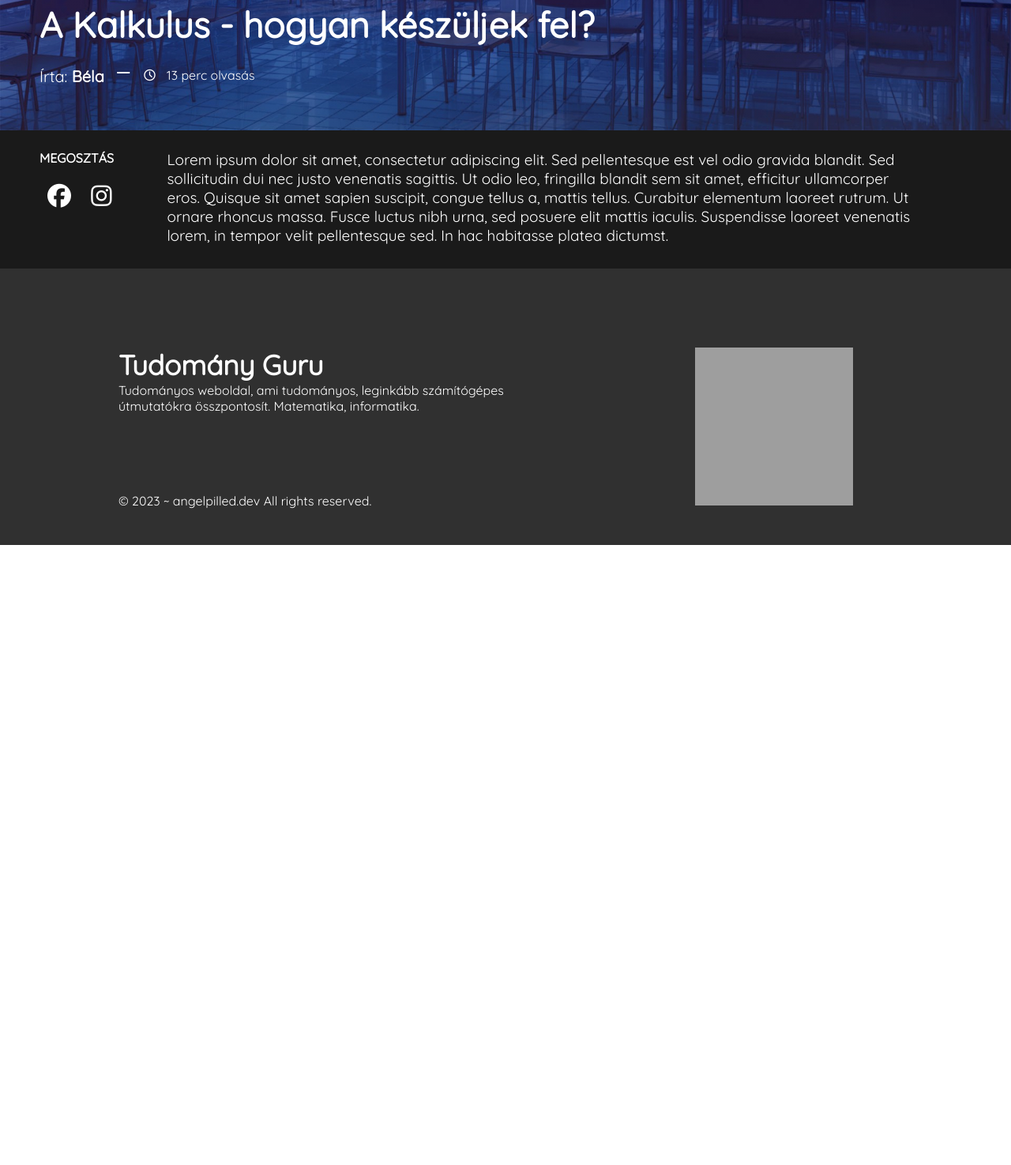
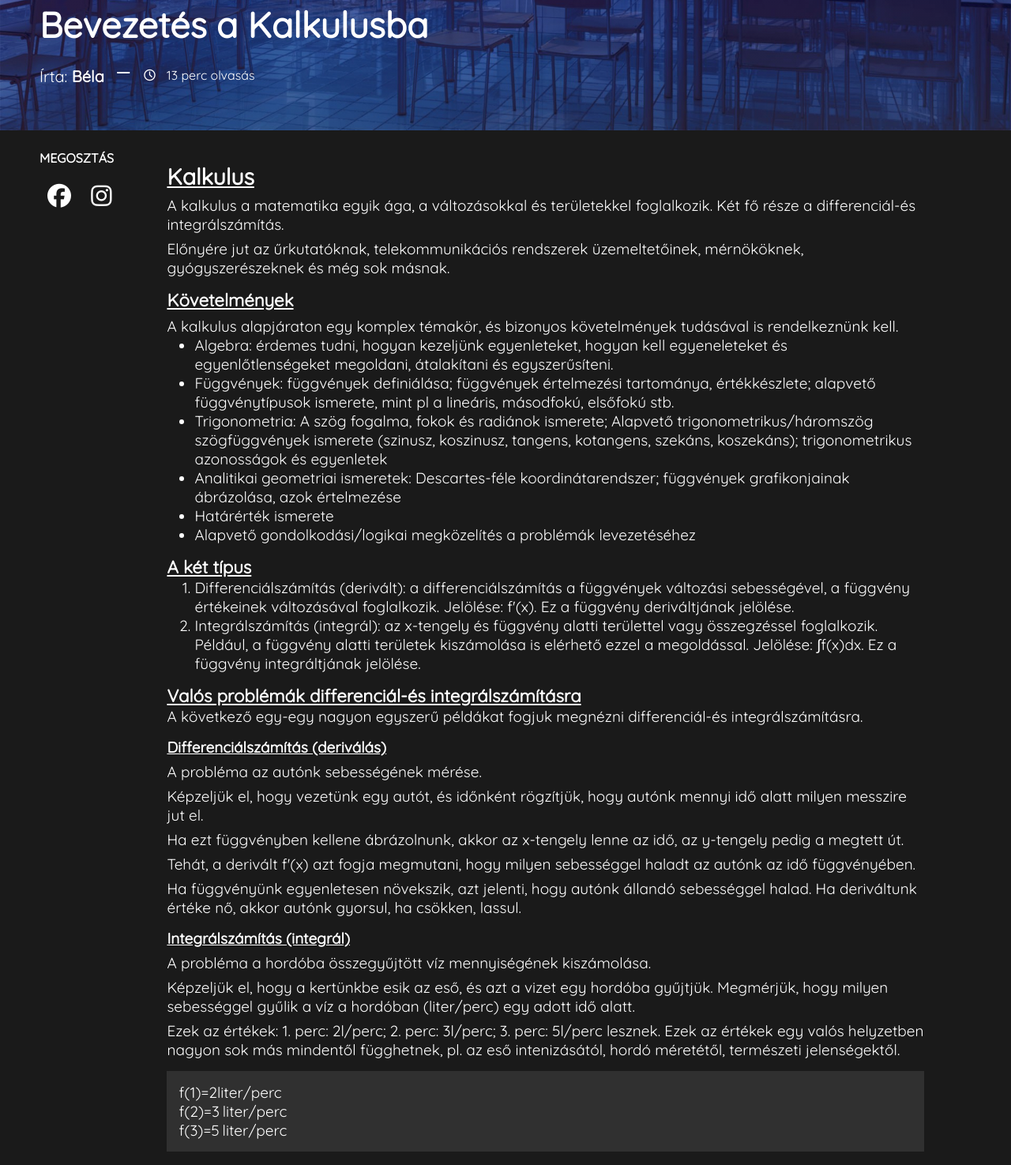
Before and after one commit to angelpilled/erettsegi-web, a plain HTML site: page pages/blog/matek/kalkulus.html in a window 1280 px wide. Shown: the part 525-2000 px from the top of the page at 79% size. Before the commit the page ends 1215 px from the top, so only its background shows below. Drawn offline with nearby package versions, Linux system fonts and the light colour scheme; grey boxes are pictures that could not be loaded.

Commit message:
frissitve

```diff
--- a/css/style.css
+++ b/css/style.css
@@ -319,8 +319,12 @@ footer {
 	margin-left: 35px;
 }
 
-.grid-content h2 {
+.grid-content h2, .grid-content h3, .grid-content h4 {
 	margin-top: 15px;
+}
+
+h4, h3, h2 {
+	text-decoration: underline;
 }
 
 .grid-content p {
@@ -331,6 +335,11 @@ footer {
 	background-color: #595959;
 }
 
+.math-snippet {
+	margin-top: 15px;
+	background-color: #303030;
+	padding: 15px;
+}
 
 .grid-right {
 	grid-area: grid-right;
--- a/pages/blog/matek/kalkulus.html
+++ b/pages/blog/matek/kalkulus.html
@@ -26,7 +26,7 @@
 		<div class="bl-latest">
 		<div class="blog-attributes centered">
 
-			<span class="blog-title">A Kalkulus - hogyan készüljek fel?</span><br>
+			<span class="blog-title">Bevezetés a Kalkulusba</span><br>
 			<span class="author-line">Írta: <span class="by-author">Béla</span></span>
 			<span class="material-symbols-outlined">horizontal_rule</span>
 			<span class="material-symbols-outlined clock">schedule</span>
@@ -41,7 +41,56 @@
 			<div class="grid-share" id="share-placeholder"></div>
 
 			<div class="grid-content">
-				Lorem ipsum dolor sit amet, consectetur adipiscing elit. Sed pellentesque est vel odio gravida blandit. Sed sollicitudin dui nec justo venenatis sagittis. Ut odio leo, fringilla blandit sem sit amet, efficitur ullamcorper eros. Quisque sit amet sapien suscipit, congue tellus a, mattis tellus. Curabitur elementum laoreet rutrum. Ut ornare rhoncus massa. Fusce luctus nibh urna, sed posuere elit mattis iaculis. Suspendisse laoreet venenatis lorem, in tempor velit pellentesque sed. In hac habitasse platea dictumst.
+				<h2>Kalkulus</h2>
+				<p>A kalkulus a matematika egyik ága, a változásokkal és területekkel foglalkozik. Két fő része a differenciál-és integrálszámítás.</p>
+				<p>Előnyére jut az űrkutatóknak, telekommunikációs rendszerek üzemeltetőinek, mérnököknek, gyógyszerészeknek és még sok másnak.</p>
+
+				<h3>Követelmények</h3>
+				<p>A kalkulus alapjáraton egy komplex témakör, és bizonyos követelmények tudásával is rendelkeznünk kell.</p>
+				<ul>
+					<li>Algebra: érdemes tudni, hogyan kezeljünk egyenleteket, hogyan kell egyeneleteket és egyenlőtlenségeket megoldani, átalakítani és egyszerűsíteni.</li>
+					<li>Függvények: függvények definiálása; függvények értelmezési tartománya, értékkészlete; alapvető függvénytípusok ismerete, mint pl a lineáris, másodfokú, elsőfokú stb.</li>
+					<li>Trigonometria: A szög fogalma, fokok és radiánok ismerete; Alapvető trigonometrikus/háromszög szögfüggvények ismerete (szinusz, koszinusz, tangens, kotangens, szekáns, koszekáns); trigonometrikus azonosságok és egyenletek</li>
+					<li>Analitikai geometriai ismeretek: Descartes-féle koordinátarendszer; függvények grafikonjainak ábrázolása, azok értelmezése</li>
+					<li>Határérték ismerete</li>
+					<li>Alapvető gondolkodási/logikai megközelítés a problémák levezetéséhez</li>
+				</ul>
+
+				<h3>A két típus</h3>
+
+				<ol>
+				<li>Differenciálszámítás (derivált): a differenciálszámítás a függvények változási sebességével, a függvény értékeinek változásával foglalkozik.
+					Jelölése: f'(x). Ez a függvény deriváltjának jelölése.</li>
+
+				<li>Integrálszámítás (integrál): az x-tengely és függvény alatti területtel vagy összegzéssel foglalkozik. Például, a függvény alatti területek kiszámolása is elérhető ezzel a megoldással.
+					Jelölése: ∫f(x)dx. Ez a függvény integráltjának jelölése.</li>
+				</ol>
+
+				<h3>Valós problémák differenciál-és integrálszámításra</h3>
+
+				A következő egy-egy nagyon egyszerű példákat fogjuk megnézni differenciál-és integrálszámításra.
+
+				<h4>Differenciálszámítás (deriválás)</h4>
+				<p>A probléma az autónk sebességének mérése.</p>
+				<p>Képzeljük el, hogy vezetünk egy autót, és időnként rögzítjük, hogy autónk mennyi idő alatt milyen messzire jut el.</p>
+				<p>Ha ezt függvényben kellene ábrázolnunk, akkor az x-tengely lenne az idő, az y-tengely pedig a megtett út.</p>
+				<p>Tehát, a derivált f'(x) azt fogja megmutani, hogy milyen sebességgel haladt az autónk az idő függvényében.</p>
+				<p>Ha függvényünk egyenletesen növekszik, azt jelenti, hogy autónk állandó sebességgel halad. Ha deriváltunk értéke nő, akkor autónk gyorsul, ha csökken, lassul.</p>
+
+				<h4>Integrálszámítás (integrál)</h4>
+				<p>A probléma a hordóba összegyűjtött víz mennyiségének kiszámolása.</p>
+				<p>Képzeljük el, hogy a kertünkbe esik az eső, és azt a vizet egy hordóba gyűjtjük. Megmérjük, hogy milyen sebességgel gyűlik a víz a hordóban (liter/perc) egy adott idő alatt.</p>
+				<p>Ezek az értékek: 1. perc: 2l/perc; 2. perc: 3l/perc; 3. perc: 5l/perc lesznek. Ezek az értékek egy valós helyzetben nagyon sok más mindentől függhetnek, pl. az eső intenizásától, hordó méretétől, természeti jelenségektől.</p>
+				<p></p>
+
+				<div class="math-snippet">
+					f(1)=2liter/perc<br>
+					f(2)=3 liter/perc<br>
+					f(3)=5 liter/perc<br>
+				</div>
+
+
+
 			</div>
 
 			<div class="grid-right" id="grid-right-placeholder"></div>
```
Also changed, not shown: index.html (+5 -5 lines), pages/blog/info/kernel.html (+5 -5 lines), 1 other file.
